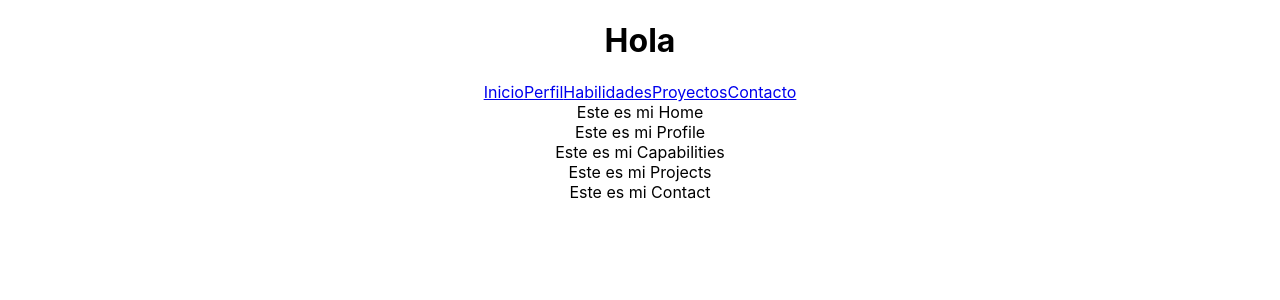
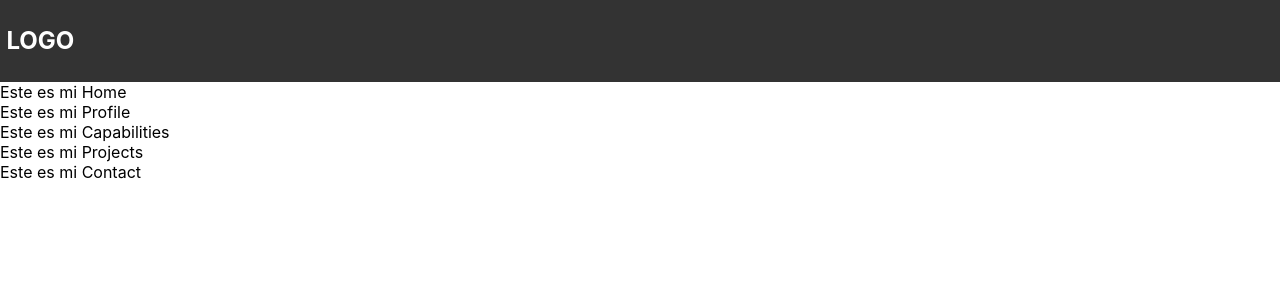
Before and after one commit to Erickvergara97/Erickvergara97.github.io, a React (Create React App) app: page / in a window 1280 px wide. Shown: the top 300 px of the page. Built offline with nearby package versions, Linux system fonts and the light colour scheme.

Commit message:
app.test and Boton.js were deleted, Navbar and BurgerMenu continued

```diff
--- a/src/App.js
+++ b/src/App.js
@@ -1,5 +1,4 @@
-import logo from './logo.svg';
-import './style/App/App.css';
+//import './style/App/App.css';
 import Navbar from './components/Navbar';
 import Home from './components/Home';
 import Profile from './components/Profile';
@@ -10,8 +9,6 @@ import Contact from './components/Contact';
 function App() {
   return (
     <div className="App">
-      <h1>Hola</h1>
-
       <Navbar/>
       <Home/>
       <Profile/>
--- a/src/components/BurgerMenu.jsx
+++ b/src/components/BurgerMenu.jsx
@@ -1,14 +1,71 @@
 import React from "react";
+import styled from 'styled-components'
 
 function BurgerMenu() {
     return (
-        <>
-            <span></span>
-            <span></span>
-            <span></span>
-        </>
+        <Burger>
+            <div className="icon nav-icon-5">
+                <span></span>
+                <span></span>
+                <span></span>
+            </div>
+        </Burger>
     )
 }
 
 
 export default BurgerMenu
+
+
+const Burger = styled.div`
+        .nav-icon-5{
+    width: 35px;
+    height: 30px;
+    margin: 10px 10px;
+    position: relative;
+    cursor: pointer;
+    display: inline-block;
+    }
+    .nav-icon-5 span{
+    background-color:#fff;
+    position: absolute;
+    border-radius: 2px;
+    transition: .3s cubic-bezier(.8, .5, .2, 1.4);
+    width:100%;
+    height: 4px;
+    transition-duration: 500ms
+    }
+    .nav-icon-5 span:nth-child(1){
+    top:0px;
+    left: 0px;
+    }
+    .nav-icon-5 span:nth-child(2){
+    top:13px;
+    left: 0px;
+    opacity:1;
+    }
+    .nav-icon-5 span:nth-child(3){
+    bottom:0px;
+    left: 0px;
+    }
+    .nav-icon-5:not(.open):hover span:nth-child(1){
+    transform: rotate(-3deg) scaleY(1.1);
+    }
+    .nav-icon-5:not(.open):hover span:nth-child(2){
+    transform: rotate(3deg) scaleY(1.1);
+    }
+    .nav-icon-5:not(.open):hover span:nth-child(3){
+    transform: rotate(-4deg) scaleY(1.1);
+    }
+    .nav-icon-5.open span:nth-child(1){
+    transform: rotate(45deg);
+    top: 13px;
+    }
+    .nav-icon-5.open span:nth-child(2){
+    opacity:0;
+    }
+    .nav-icon-5.open span:nth-child(3){
+    transform: rotate(-45deg);
+    top: 13px;
+    }
+`
--- a/src/components/Navbar.jsx
+++ b/src/components/Navbar.jsx
@@ -1,16 +1,23 @@
 import React from "react";
 import styled from 'styled-components'
+import BurgerMenu from "./BurgerMenu";
 
 
 function Navbar() {
     return (
         <>
             <NavContainer>
-                <a href="/">Inicio</a>
-                <a href="/">Perfil</a>
-                <a href="/">Habilidades</a>
-                <a href="/">Proyectos</a>
-                <a href="/">Contacto</a>
+                <h2>LOGO</h2>
+                <div className="links">
+                    <a href="/">Inicio</a>
+                    <a href="/">Perfil</a>
+                    <a href="/">Habilidades</a>
+                    <a href="/">Proyectos</a>
+                    <a href="/">Contacto</a>
+                </div>
+                <div className="burger">
+                    <BurgerMenu/>
+                </div>
             </NavContainer>
         </>
     )
@@ -20,7 +27,33 @@ function Navbar() {
 export default Navbar
 
 const NavContainer = styled.nav`
+    h2{
+        color: white;
+    }
     a{
-        color: red,
+        color: white;
+        text-decoration: none;
+        margin-right: 1rem;
     }
+
+    padding: 0.4rem;
+    background-color: #333;
+    display: flex;
+    align-items: center;
+    justify-content: space-between;
+
+    .links{
+        position: absolute;
+        top: -700px;
+        @media(min-width: 768px){
+
+        }
+    }
+
+    .burger{
+        @media(min-width: 768px){
+            display: none;
+        }
+    }
+
 `
```
Also changed, not shown: src/components/Boton.js (deleted, +0 -33 lines), 1 other file (tests, documents, lock files or other folders).
